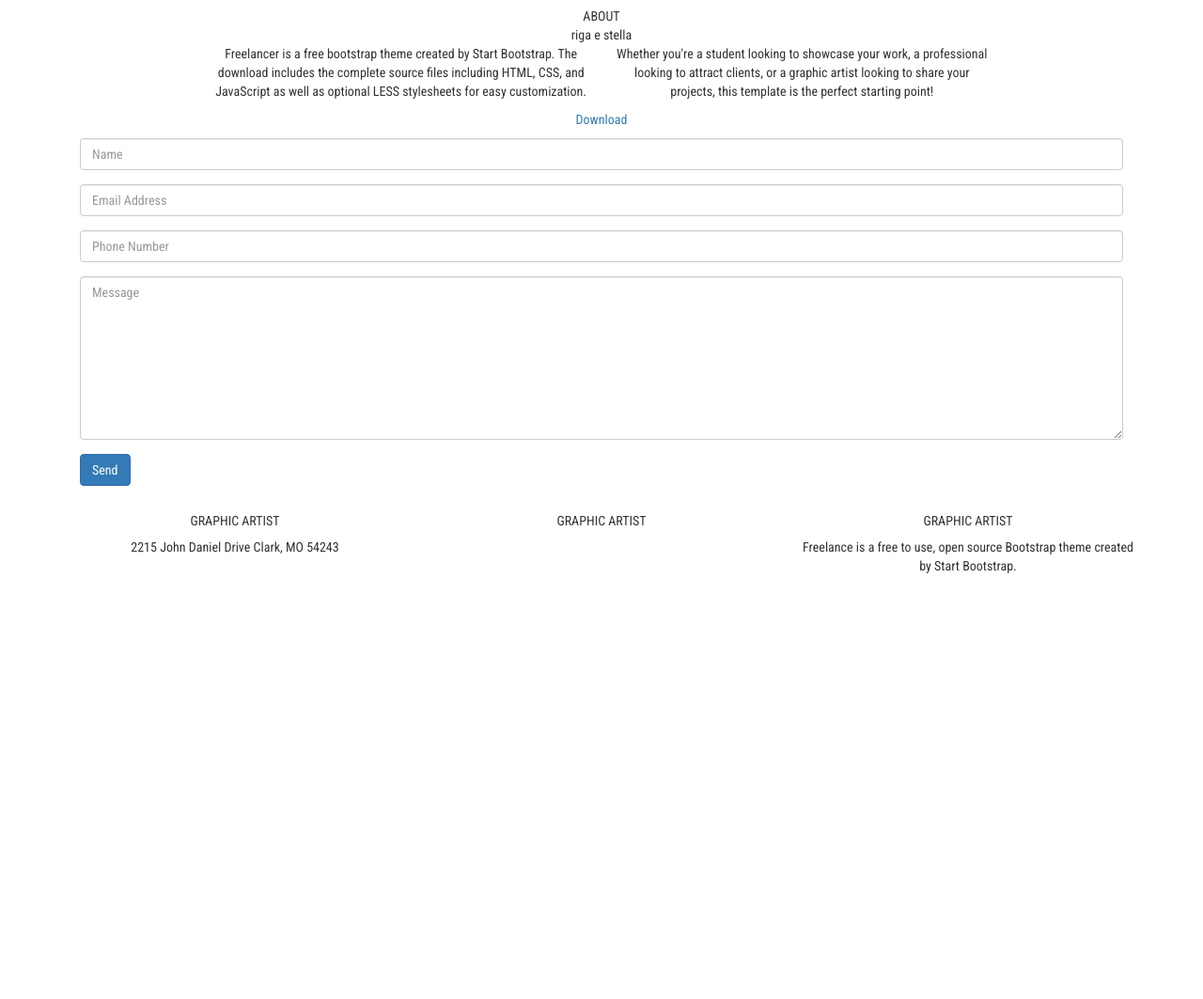
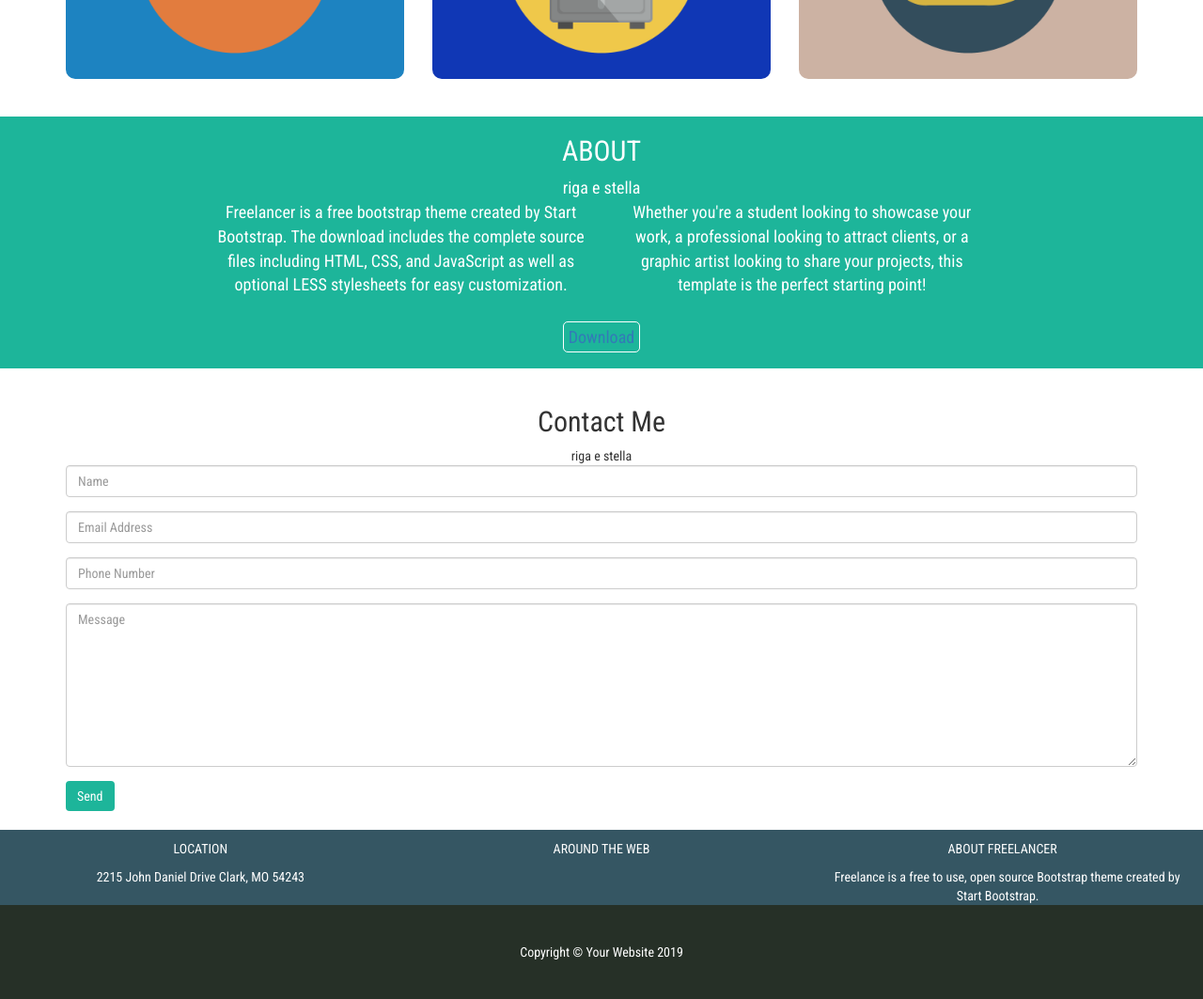
Before and after one commit to AndrewND92/html-css-bootstrap-freelancer, a plain HTML site: page index.html in a window 1280 px wide. Shown: the part 1221-2284 px from the top of the page at 94% size. Before the commit the page ends 1833 px from the top, so only its background shows below. Drawn offline with nearby package versions, Linux system fonts and the light colour scheme.

Commit message:
progressi

```diff
--- a/css/style.css
+++ b/css/style.css
@@ -10,13 +10,14 @@ main{
 }
 
 section{
-  margin: 10px 0;
+  margin: 20px 0;
 }
 
 img{
   max-width: 100%;
   height: auto;
   margin: 20px 0;
+  border-radius: 10px;
 }
 
   [class*="col-"]{
@@ -32,10 +33,54 @@ img{
  .row_nav{
    background-color: #2b4947;
  }
-  .row a h3{
+  .row a h4{
    color: white;
+   line-height: 50px;
  }
+ .row a h3{
+  color: white;
+}
  .row_jumbo{
    background-color:#1db59a;
    color: white;
  }
+ .row_jumbo h4{
+   padding:20px 0;
+ }
+ .row_about{
+   background-color:#1db59a;
+   color: white;
+   font-size: 18px;
+ }
+ .download_style{
+   padding: 5px;
+   border: 1px solid white;
+   border-radius: 5px;
+ }
+ .margin_bottom{
+   margin:20px 0;
+ }
+ .row_footer{
+   background-color: #355663;
+   color: white;
+   /* height: 100px; */
+   }
+  .row_footer h5{
+     line-height: 20px;
+  }
+  .row_footer span{
+    padding: 10px;
+  }
+
+ .row_bottom{
+   height: 100px;
+   background-color:#263027;
+   color: white;
+ }
+ .row_bottom span{
+   line-height: 100px;
+ }
+ .button_style{
+   background-color: #1db59a;
+   border: none;
+ }
--- a/index.html
+++ b/index.html
@@ -21,13 +21,13 @@
           <div class="text-center col-xs-12 col-sm-6 col-md-6 col-lg-6 ">
             <div class="row">
               <div class="text-center col-xs-4 col-sm-4 col-md-4 col-lg-4">
-                <a href="#"> <h3>Portfolio</h3> </a>
+                <a href="#"> <h4>Portfolio</h4> </a>
               </div>
               <div class="text-center col-xs-4 col-sm-4 col-md-4 col-lg-4">
-                <a href="#"> <h3>About</h3> </a>
+                <a href="#"> <h4>About</h4> </a>
               </div>
               <div class="text-center col-xs-4 col-sm-4 col-md-4 col-lg-4">
-                <a href="#"> <h3>Contact</h3> </a>
+                <a href="#"> <h4>Contact</h4> </a>
               </div>
             </div>
           </div>
@@ -41,16 +41,16 @@
             <h1>START BOOTSTRAP</h1>
           </div>
           <div class="text-center col-xs-12 col-sm-12 col-md-12 co-lg-12">
-            <h2></h2>
+            <h2>stella e riga</h2>
           </div>
-          <div class="text-center col-xs-4 col-sm-4 col-md-2 col-md-offset-3 co-lg-2">
-            <h5>GRAPHIC ARTIST</h5>
+          <div class="text-center col-xs-4 col-sm-2 col-sm-offset-3 col-md-2 co-lg-2">
+            <h4>GRAPHIC ARTIST</h4>
           </div>
-          <div class="text-center col-xs-4 col-sm-4 col-md-2 co-lg-2">
-            <h5>WEB DESIGNER</h5>
+          <div class="text-center col-xs-4 col-sm-2 col-md-2 co-lg-2">
+            <h4>WEB DESIGNER</h4>
           </div>
-          <div class="text-center col-xs-4 col-sm-4 col-md-2 co-lg-2">
-            <h5>ILLUSTRATOR</h5>
+          <div class="text-center col-xs-4 col-sm-2 col-md-2 co-lg-2">
+            <h4>ILLUSTRATOR</h4>
           </div>
         </div>
       </div>
@@ -63,7 +63,7 @@
         <div class="container">
           <div class="row">
             <div class="text-center col-xs-12 col-sm-12 col-md-12 col-lg-12">
-              <h3>PORTFOLIO</h3>
+              <h2>PORTFOLIO</h2>
             </div>
             <div class="text-center col-xs-12 col-sm-12 col-md-12 col-lg-12">
               riga con stella
@@ -94,9 +94,9 @@
       <!-- sezione dell'about -->
       <section>
         <div class="container-fluid">
-          <div class="row">
+          <div class="row row_about">
             <div class="text-center col-xs-12 col-sm-12 col-md-12 col-lg-12">
-              ABOUT
+              <h2>ABOUT</h2>
             </div>
             <div class="text-center col-xs-12 col-sm-12 col-md-12 col-lg-12">
               riga e stella
@@ -107,8 +107,8 @@
             <div class="text-center col-xs-12 col-sm-6 col-md-4 col-lg-4">
               <p>Whether you're a student looking to showcase your work, a professional looking to attract clients, or a graphic artist looking to share your projects, this template is the perfect starting point!</p>
             </div>
-            <div class="text-center col-xs-12 col-sm-12 col-md-12 col-lg-12">
-              <a href="#">Download</a>
+            <div class="text-center margin_bottom col-xs-12 col-sm-12 col-md-12 col-lg-12">
+              <a class="download_style" href="#">Download</a>
             </div>
           </div>
         </div>
@@ -116,6 +116,13 @@
       <!-- sezione contact me (form) -->
       <section>
         <div class="container">
+          <div class="row">
+            <div class="text-center col-xs-12 col-sm-12 col-md-12 col-lg-12">
+              <h2>Contact Me</h2>
+            </div>
+            <div class="text-center col-xs-12 col-sm-12 col-md-12 col-lg-12">
+              riga e stella
+            </div>
             <div class="col-xs-12">
               <form>
                 <div class="form-group">
@@ -130,27 +137,33 @@
                 <div class="form-group">
                   <textarea name="name" class="form-control" rows="8" cols="80" placeholder="Message"></textarea>
                 </div>
-              <button type="submit" class="btn btn-primary">Send</button>
+                <button type="submit" class="btn btn-primary button_style">Send</button>
               </form>
+            </div>
           </div>
         </div>
       </section>
     </main>
     <!-- PARTE DEL FOOTER -->
     <footer>
-      <div class="container">
-        <div class="row">
+      <div class="container-fluid">
+        <div class="row row_footer">
           <div class="text-center col-xs-12 col-sm-4 col-md-4 col-lg-4">
-            <h5>GRAPHIC ARTIST</h5>
+            <h5>LOCATION</h5>
             <span>2215 John Daniel Drive Clark, MO 54243</span>
           </div>
           <div class="text-center col-xs-12 col-sm-4 col-md-4 col-lg-4">
-            <h5>GRAPHIC ARTIST</h5>
+            <h5>AROUND THE WEB</h5>
             <span></span>
           </div>
           <div class="text-center col-xs-12 col-sm-4 col-md-4 col-lg-4">
-            <h5>GRAPHIC ARTIST</h5>
+            <h5>ABOUT FREELANCER</h5>
             <span>Freelance is a free to use, open source Bootstrap theme created by Start Bootstrap.</span>
+          </div>
+        </div>
+        <div class="row row_bottom">
+          <div class="text-center col-xs-12 col-sm-12 col-md-12 col-lg-12">
+            <span>Copyright © Your Website 2019</span>
           </div>
         </div>
       </div>
```
Lines whose indentation alone changed are shown as unchanged.
